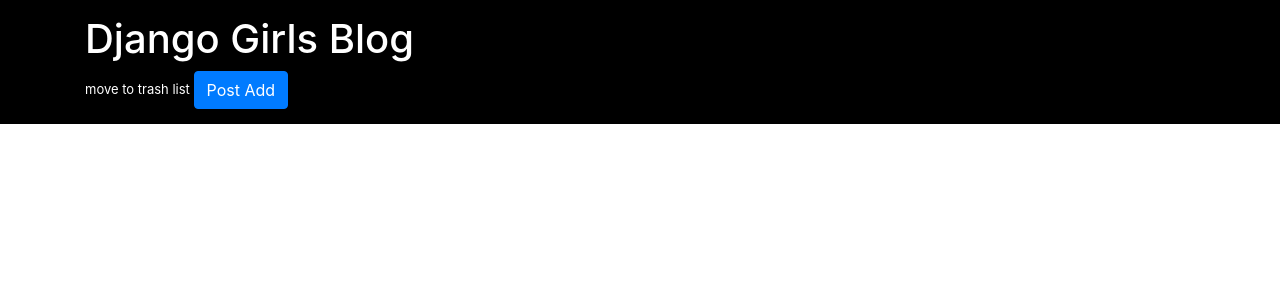
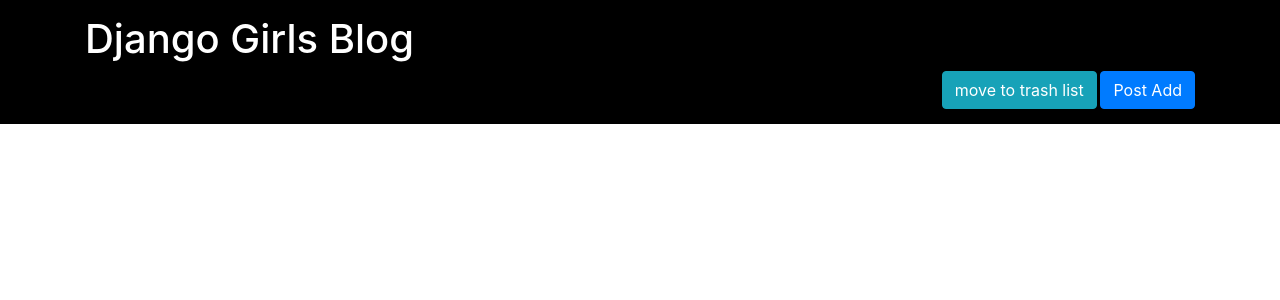
Before and after one commit to callorange/Djangogirls-Tutorial, a Django app: page /list in a window 1280 px wide. Shown: the top 300 px of the page. Run offline with Django 3.2, Linux system fonts and the light colour scheme; data that the repository does not hold is empty; some libraries are stand-ins or nearby versions.

Commit message:
페이지 상단 a 태그 클래스 및 위치 수정

```diff
--- a/django/templates/base.html
+++ b/django/templates/base.html
@@ -15,7 +15,6 @@
         <div class="container">
             {% block title_area %}
             {% endblock %}
-            <a class="btn btn-primary" href="{% url 'post-add' %}" role="button">Post Add</a>
         </div>
     </div>
 
--- a/django/templates/blog/post_list.html
+++ b/django/templates/blog/post_list.html
@@ -2,7 +2,10 @@
 
 {% block title_area %}
     <h1><a href="{% url 'post-list' %}">Django Girls Blog</a></h1>
-    <span><a href="{% url 'trash-list' %}">move to trash list</a></span>
+    <div class="text-right">
+        <a href="{% url 'trash-list' %}" class="btn btn-info">move to trash list</a>
+        <a class="btn btn-primary" href="{% url 'post-add' %}" role="button">Post Add</a>
+    </div>
 {% endblock %}
 
 {% block content %}
--- a/django/templates/blog/trash_list.html
+++ b/django/templates/blog/trash_list.html
@@ -2,7 +2,9 @@
 
 {% block title_area %}
     <h1><a href="{% url 'trash-list' %}">Django Girls Blog - Trash</a></h1>
-    <span><a href="{% url 'post-list' %}">move to post list</a></span>
+    <div class="text-right">
+        <a href="{% url 'post-list' %}" class="btn btn-info">move to post list</a>
+    </div>
 {% endblock %}
 
 {% block content %}
```
